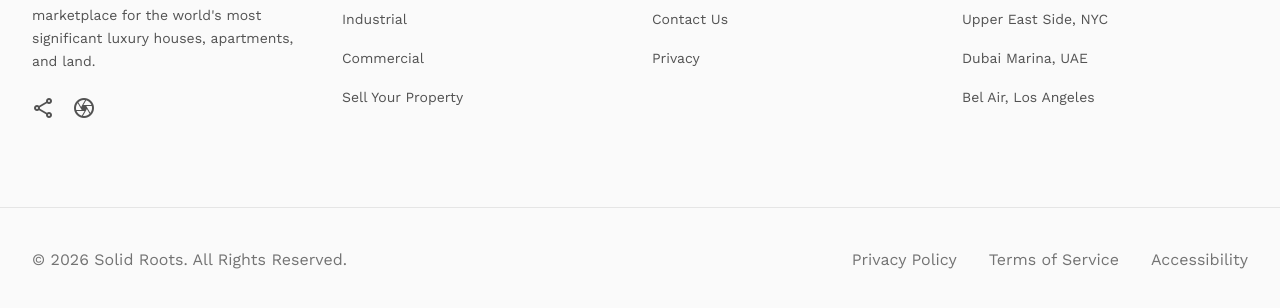
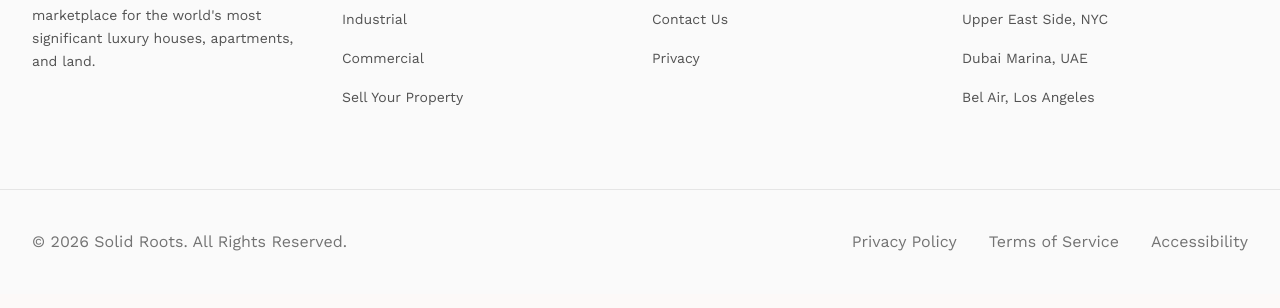
Before and after one commit to alt-solidroots/SolidRoots, a website: page public/about.html in a window 1280 px wide. Shown: the part 2605-2913 px from the top of the page. Drawn offline with nearby package versions, Linux system fonts and the light colour scheme.

Commit message:
removed the bottom icons

```diff
--- a/public/about.html
+++ b/public/about.html
@@ -150,10 +150,6 @@
         <div class="space-y-6">
             <div class="text-xl font-bold tracking-tighter text-neutral-900 dark:text-neutral-50">Solid Roots</div>
             <p class="text-neutral-600 dark:text-neutral-400 max-w-xs">A premium, fee-free real estate marketplace for the world's most significant luxury houses, apartments, and land.</p>
-            <div class="flex space-x-4">
-                <a class="text-neutral-600 hover:text-primary transition-all" href="#"><span class="material-symbols-outlined">share</span></a>
-                <a class="text-neutral-600 hover:text-primary transition-all" href="#"><span class="material-symbols-outlined">camera</span></a>
-            </div>
         </div>
         <div class="space-y-6">
             <h5 class="font-bold uppercase tracking-widest text-[10px]">Marketplace</h5>
```
Also changed, not shown: public/index.html (+0 -4 lines).
